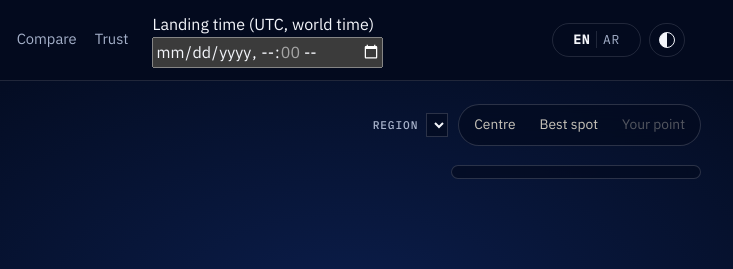
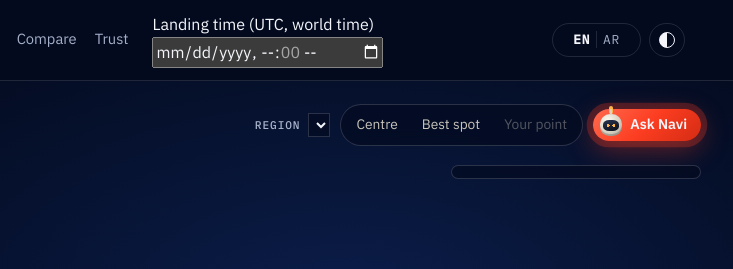
Before and after one commit to Sayrz1/lunar-navigator, a website built with Vite: page index.html in a window 1280 px wide. Shown: the top 269 px of the page, 547-1280 px from the left. Built offline with nearby package versions, Linux system fonts and the light colour scheme; files whose address does not match are found by name; a web font is replaced by a local one.

Commit message:
Bring back the Ask Navi button in the 3D view

```diff
--- a/index.html
+++ b/index.html
@@ -59,6 +59,7 @@
             <button type="button" role="radio" data-kind="best" data-i18n="spot.best">Best spot</button>
             <button type="button" role="radio" data-kind="custom" data-i18n="spot.custom" disabled>Your point</button>
           </div>
+          <button type="button" class="chip navi-chip" data-open-navi><span class="navi-face" aria-hidden="true"></span><span data-i18n="navi.open">Ask Navi</span></button>
         </div>
       </div>
 
--- a/src/styles.css
+++ b/src/styles.css
@@ -268,16 +268,17 @@ body[data-view='space'] .site-only, body[data-view='site'] .space-only { display
   background: #d8d2c4; border-radius: 1px; box-shadow: 0 -2px 0 1px var(--sun);
 }
 .navi-face.big { --s: 40px; }
+.navi-chip { display: inline-flex; align-items: center; gap: 8px; padding: 5px 14px 5px 7px; }
 /* Ask Navi stands out in NASA red wherever it appears */
-.navi-fab {
+.navi-chip, .navi-fab {
   background: linear-gradient(135deg, #ff6a4f, var(--accent) 50%, var(--accent-deep)); color: var(--on-accent);
   border: 0; font-weight: 600; box-shadow: 0 8px 28px rgba(252, 61, 33, 0.4), inset 0 1px 0 rgba(255, 255, 255, 0.3);
 }
-.navi-fab:hover { box-shadow: 0 10px 36px rgba(252, 61, 33, 0.6), inset 0 1px 0 rgba(255, 255, 255, 0.3); transform: translateY(-1px); }
+.navi-chip:hover, .navi-fab:hover { box-shadow: 0 10px 36px rgba(252, 61, 33, 0.6), inset 0 1px 0 rgba(255, 255, 255, 0.3); transform: translateY(-1px); }
 @media (prefers-reduced-motion: no-preference) {
   .navi-face::before { animation: blink 5s infinite; }
   @keyframes blink { 0%, 94%, 100% { transform: scaleY(1); } 97% { transform: scaleY(0.15); } }
-  .navi-fab:not([aria-expanded='true']) { animation: navi-call 2.8s ease-out infinite; }
+  .navi-chip, .navi-fab:not([aria-expanded='true']) { animation: navi-call 2.8s ease-out infinite; }
   @keyframes navi-call {
     0% { box-shadow: 0 8px 28px rgba(252, 61, 33, 0.4), 0 0 0 0 rgba(252, 61, 33, 0.55); }
     70%, 100% { box-shadow: 0 8px 28px rgba(252, 61, 33, 0.4), 0 0 0 12px rgba(252, 61, 33, 0); }
@@ -485,6 +486,7 @@ html:not([lang='ar']) .chip.lang .en, html[lang='ar'] .chip.lang .ar { color: va
 }
 .navi[hidden] { display: none; }
 .navi-fab { transition: opacity 0.3s, transform 0.3s, box-shadow 0.2s; }
+.navi-chip { transition: transform 0.2s, box-shadow 0.2s; }
 body.hero-on .navi-fab:not([aria-expanded='true']) { opacity: 0; transform: translateY(12px); pointer-events: none; }
 .navi header { display: flex; justify-content: space-between; align-items: flex-start; gap: 12px; padding: 16px 18px; border-bottom: 1px solid var(--line); }
 .navi h2 { margin: 0; font-size: 1.1rem; }
```
